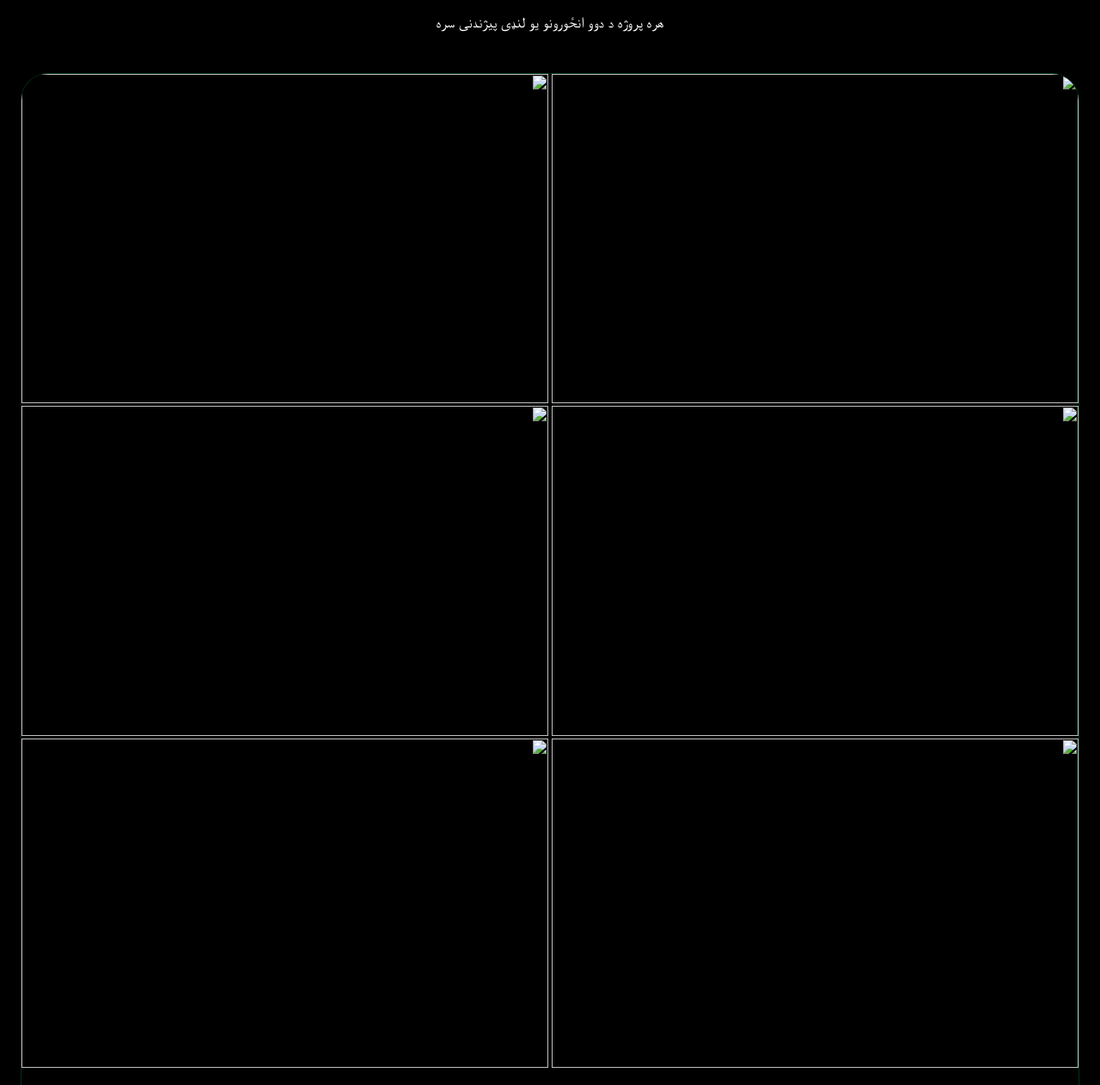
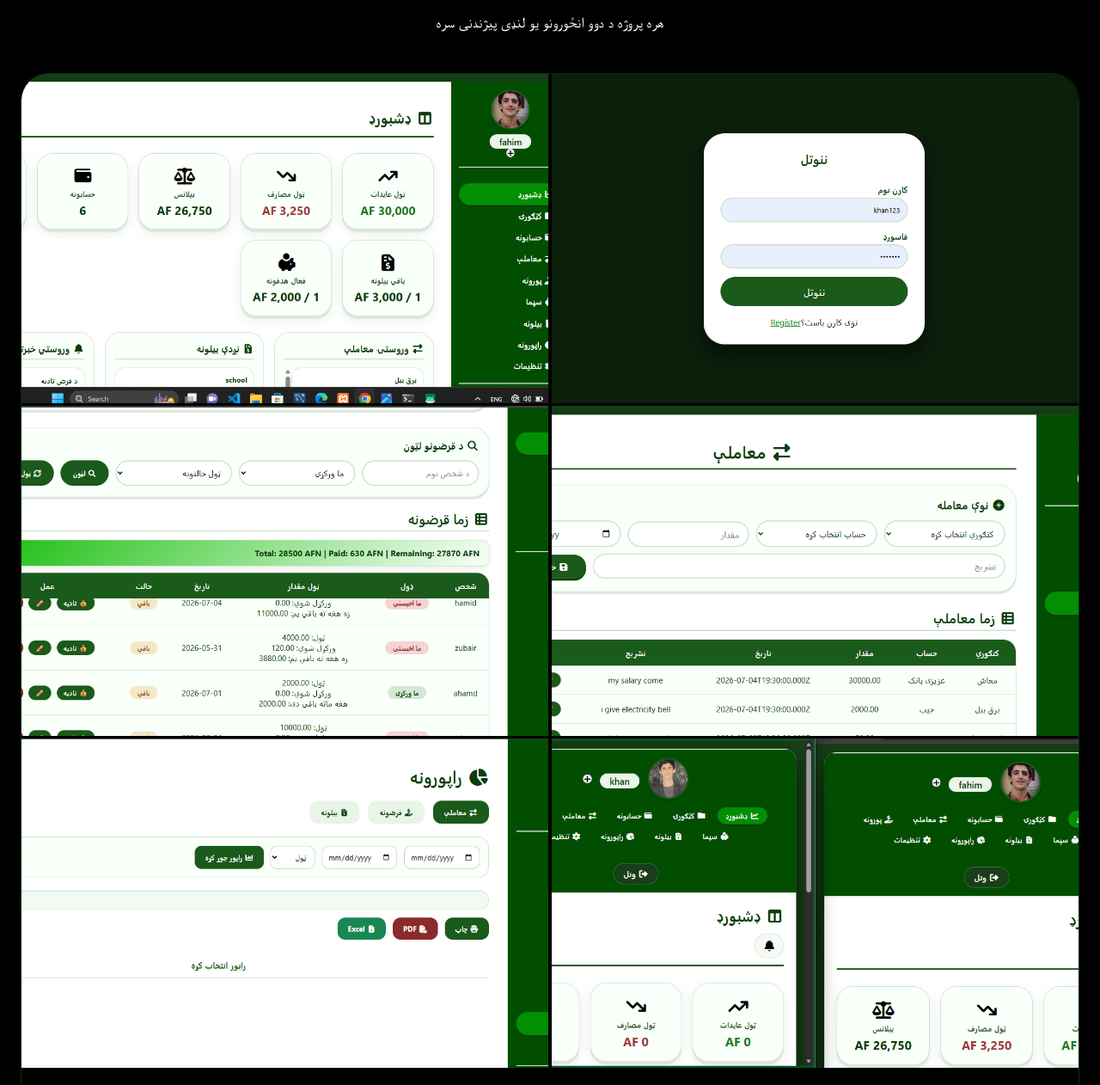
Before and after one commit to khan-omary/Portfolio, a plain HTML site: page project.html in a window 1280 px wide. Shown: the part 238-1500 px from the top of the page at 86% size. Drawn offline with Linux system fonts and the light colour scheme; the site is published under a folder, as on GitHub Pages, so addresses that start at the root find nothing.

Commit message:
Fix image source paths in project.html

```diff
--- a/project.html
+++ b/project.html
@@ -43,22 +43,22 @@
             <div class="project-card" id="course_section">
                 <div class="project-images">
                     <div class="project-img">
-                        <img src="/image/personal_finance_management/1 (2).png">
+                        <img src="image/personal_finance_management/1 (2).png">
                     </div>
                     <div class="project-img">
-                        <img src="/image/personal_finance_management/2.png">
+                        <img src="image/personal_finance_management/2.png">
                     </div>
                     <div class="project-img">
-                        <img src="/image/personal_finance_management/2 (1).png">
+                        <img src="image/personal_finance_management/2 (1).png">
                     </div>
                     <div class="project-img">
-                        <img src="/image/personal_finance_management/2 (2).png">
+                        <img src="image/personal_finance_management/2 (2).png">
                     </div>
                     <div class="project-img">
-                        <img src="/image/personal_finance_management/1 (1).png">
+                        <img src="image/personal_finance_management/1 (1).png">
                     </div>
                     <div class="project-img">
-                        <img src="/image/personal_finance_management/2 (3).png">
+                        <img src="image/personal_finance_management/2 (3).png">
                     </div>
                 </div>
                 <div class="project-info">
```
